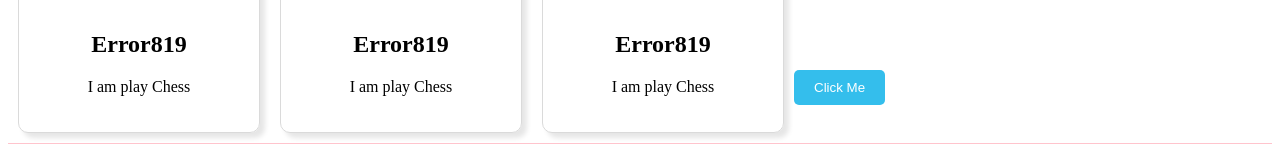
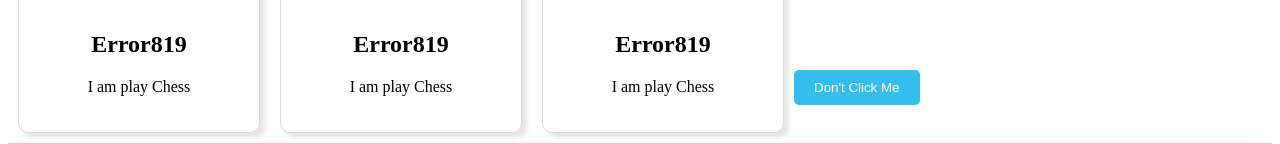
Before and after one commit to dvnt819/learning-MERN, a React (Vite) app in the folder reactJS/my-react-app/: page / in a window 1280 px wide. Shown: the part 390-534 px from the top of the page. Built offline with nearby package versions, Linux system fonts and the light colour scheme.

Commit message:
Click events

```diff
--- a/reactJS/my-react-app/src/Button.jsx
+++ b/reactJS/my-react-app/src/Button.jsx
@@ -1,8 +1,32 @@
 
 function Button(){
-    return(
-        <button className="button">Click Me</button>
-    );
+
+    // let count = 0
+    // const handleClick = (name) => {
+    //     if (count < 3){
+    //         count++
+    //         console.log(`${name} you have clicked me ${count} times.`)
+    //     }
+    //     else{
+    //         console.log(`${name} please stop clicking me.`)
+    //     }
+    // }
+
+
+
+    // const handleClick2 = (name) => console.log(`Don't Click me , ${name}`)
+
+    // return(
+    //     <button className="button" onClick={()=>handleClick("Dhvanit")}>Click Me</button>
+    // );
+
+
+    const handleClick = (e) => e.target.textContent= "Ouch, It hurts"
+    const handleDoubleClick = (e) => e.target.textContent= "Stop Its Painful"
+
+    return (
+        <button className="button" onClick={(e)=> handleClick(e)} onDoubleClick={(e)=> handleDoubleClick(e)}>Don't Click Me</button>
+    )
 }
 
 export default Button;
```
